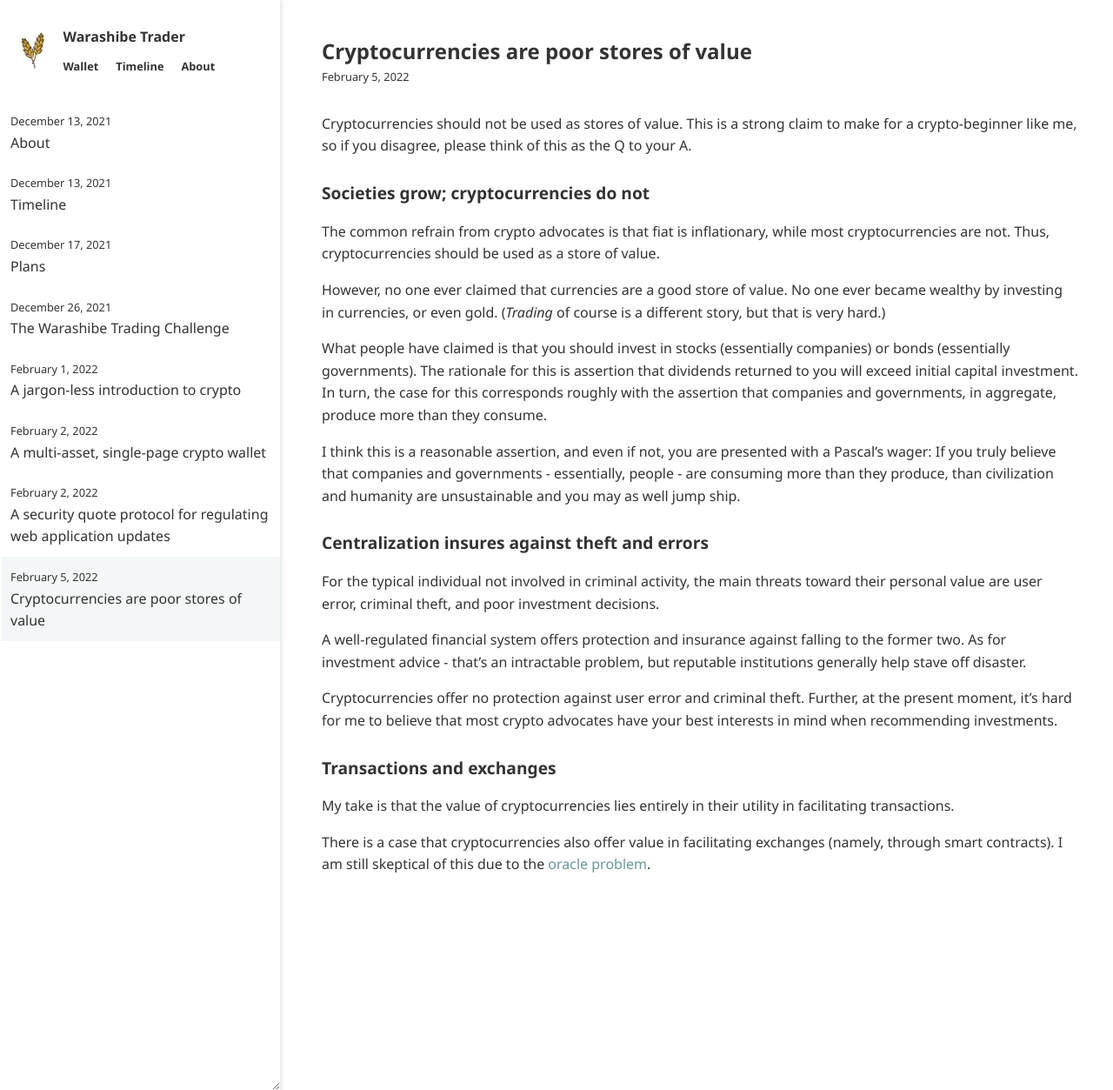
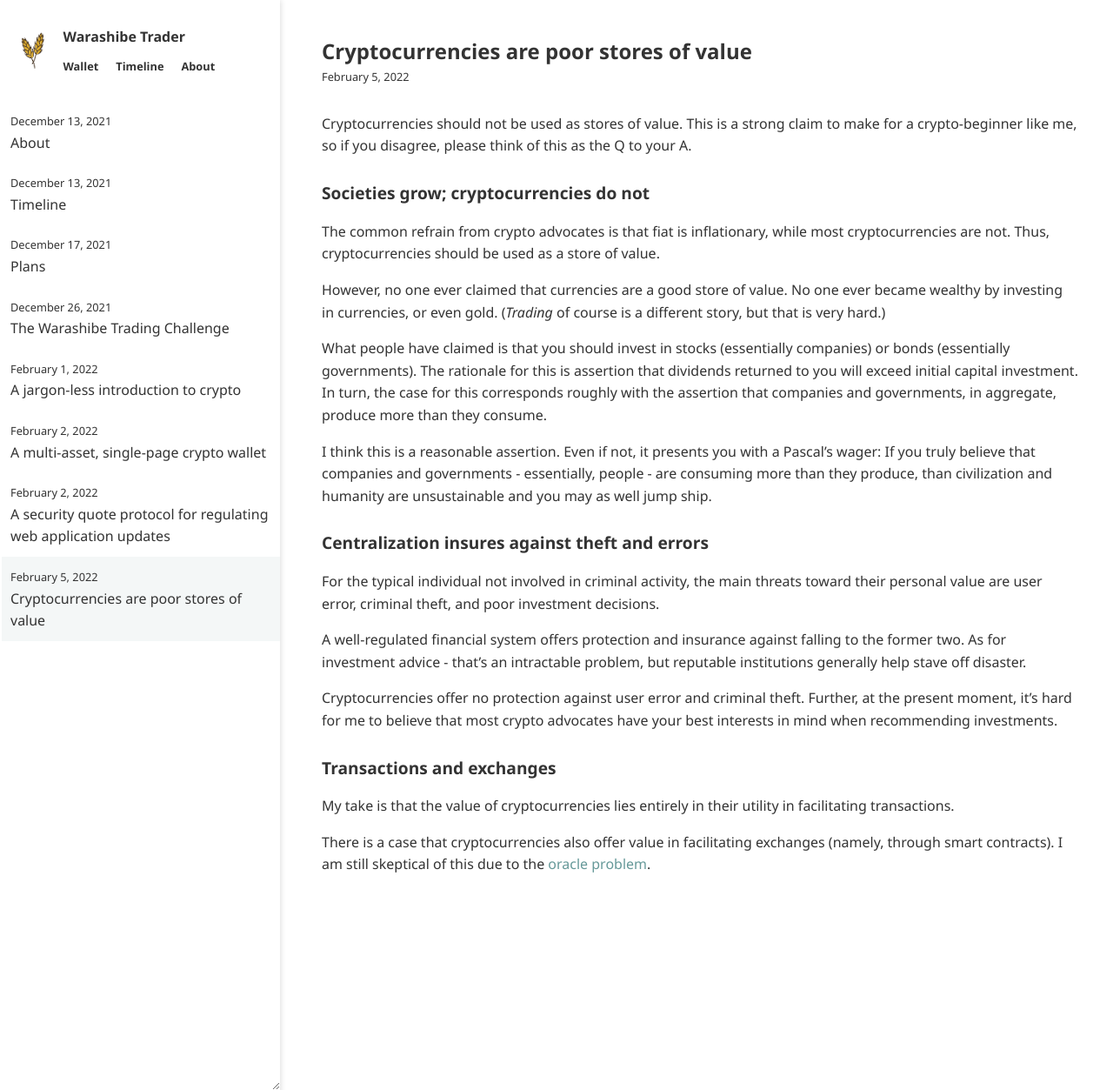
Before and after one commit to warashibetrader/warashibetrader.github.io, a Jekyll site: the page built from _posts/2022-02-05-crypto-value-store.md, in a window 1280 px wide and 1253 px high. Shown: the whole window at 87% size. Built offline with Jekyll 4.4.1, drawn with Linux system fonts in a browser that asks for light colours.

Commit message:
Update 2022-02-05-crypto-value-store.md

```diff
--- a/_posts/2022-02-05-crypto-value-store.md
+++ b/_posts/2022-02-05-crypto-value-store.md
@@ -12,7 +12,7 @@ However, no one ever claimed that currencies are a good store of value. No one e
 
 What people have claimed is that you should invest in stocks (essentially companies) or bonds (essentially governments). The rationale for this is assertion that dividends returned to you will exceed initial capital investment. In turn, the case for this corresponds roughly with the assertion that companies and governments, in aggregate, produce more than they consume.
 
-I think this is a reasonable assertion, and even if not, you are presented with a Pascal's wager: If you truly believe that companies and governments - essentially, people - are consuming more than they produce, than civilization and humanity are unsustainable and you may as well jump ship.
+I think this is a reasonable assertion. Even if not, it presents you with a Pascal's wager: If you truly believe that companies and governments - essentially, people - are consuming more than they produce, than civilization and humanity are unsustainable and you may as well jump ship.
 
 
 
```
